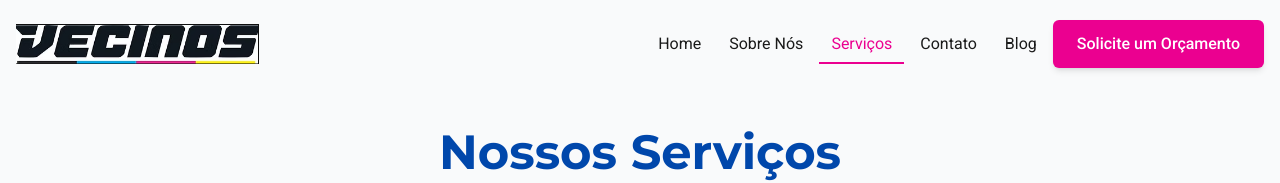
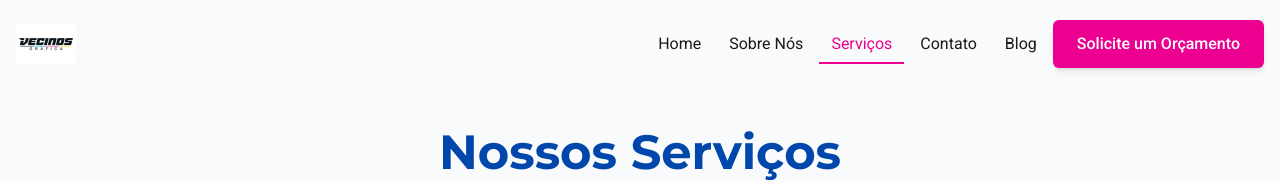
Before and after one commit to andremoller3/vibrant-print-portal, a React (Vite) app: page /servicos in a window 1280 px wide. Shown: the top 183 px of the page. Built offline with nearby package versions, Linux system fonts and the light colour scheme.

Commit message:
Update logo image
Replaces the current logo image with a new one.

```diff
--- a/src/components/Navbar.tsx
+++ b/src/components/Navbar.tsx
@@ -49,8 +49,8 @@ const Navbar = () => {
         <div className="flex items-center">
           <Link to="/" className="flex items-center">
             <img
-              src="/lovable-uploads/73748d0b-35a0-4b8c-8d8e-cd6611a36814.png"
-              alt="Vecinos Comunicação Visual Logo"
+              src="/lovable-uploads/4a841dc2-665a-4586-805c-82508d7f8e04.png"
+              alt="Vecinos Gráfica Logo"
               className="h-10 mr-2"
             />
           </Link>
@@ -84,8 +84,8 @@ const Navbar = () => {
         <div className="container mx-auto px-4 py-5 flex justify-between items-center">
           <div className="flex items-center">
             <img
-              src="/lovable-uploads/73748d0b-35a0-4b8c-8d8e-cd6611a36814.png"
-              alt="Vecinos Comunicação Visual Logo"
+              src="/lovable-uploads/4a841dc2-665a-4586-805c-82508d7f8e04.png"
+              alt="Vecinos Gráfica Logo"
               className="h-8"
             />
           </div>
```
Also changed, not shown: public/lovable-uploads/4a841dc2-665a-4586-805c-82508d7f8e04.png (added).
